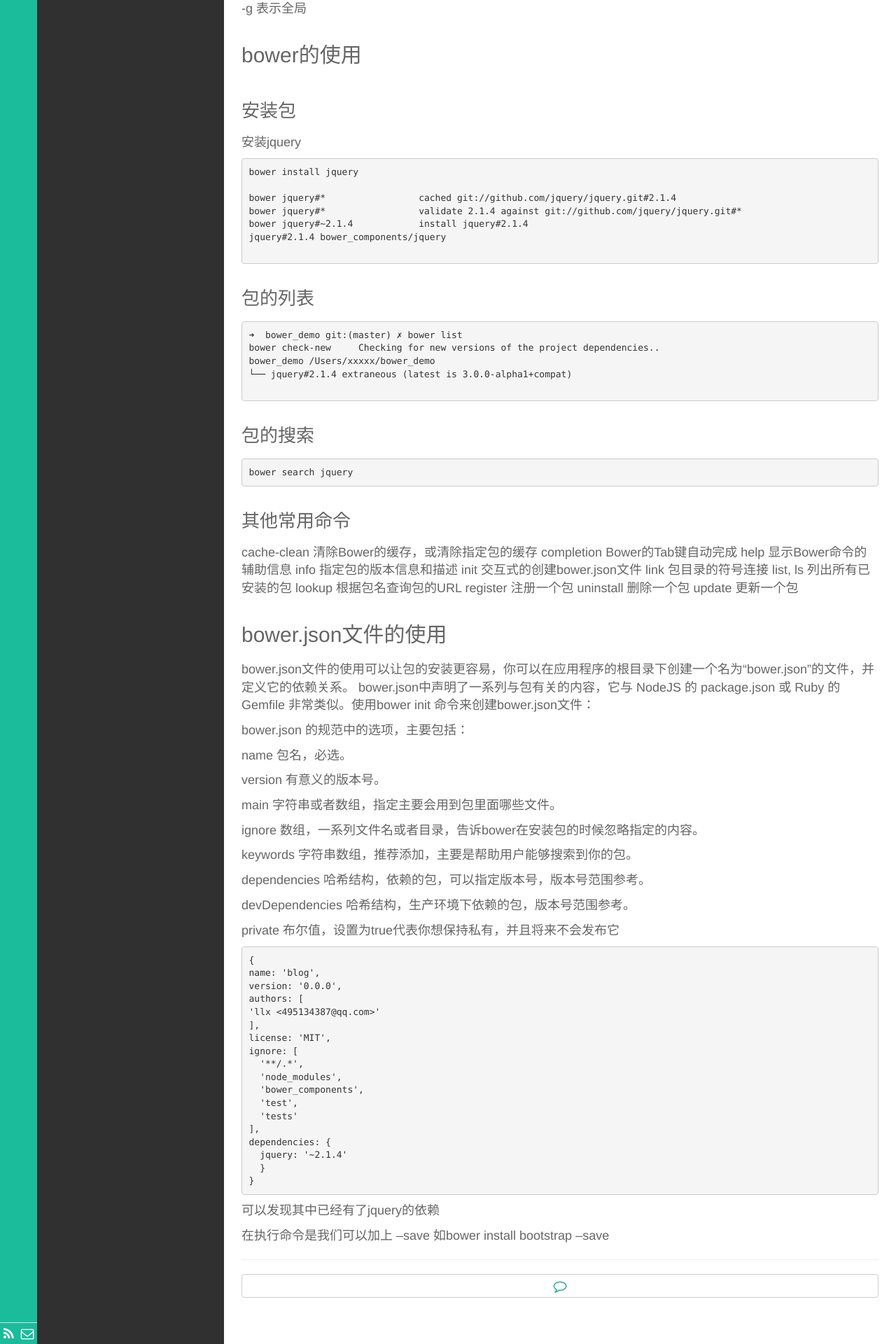
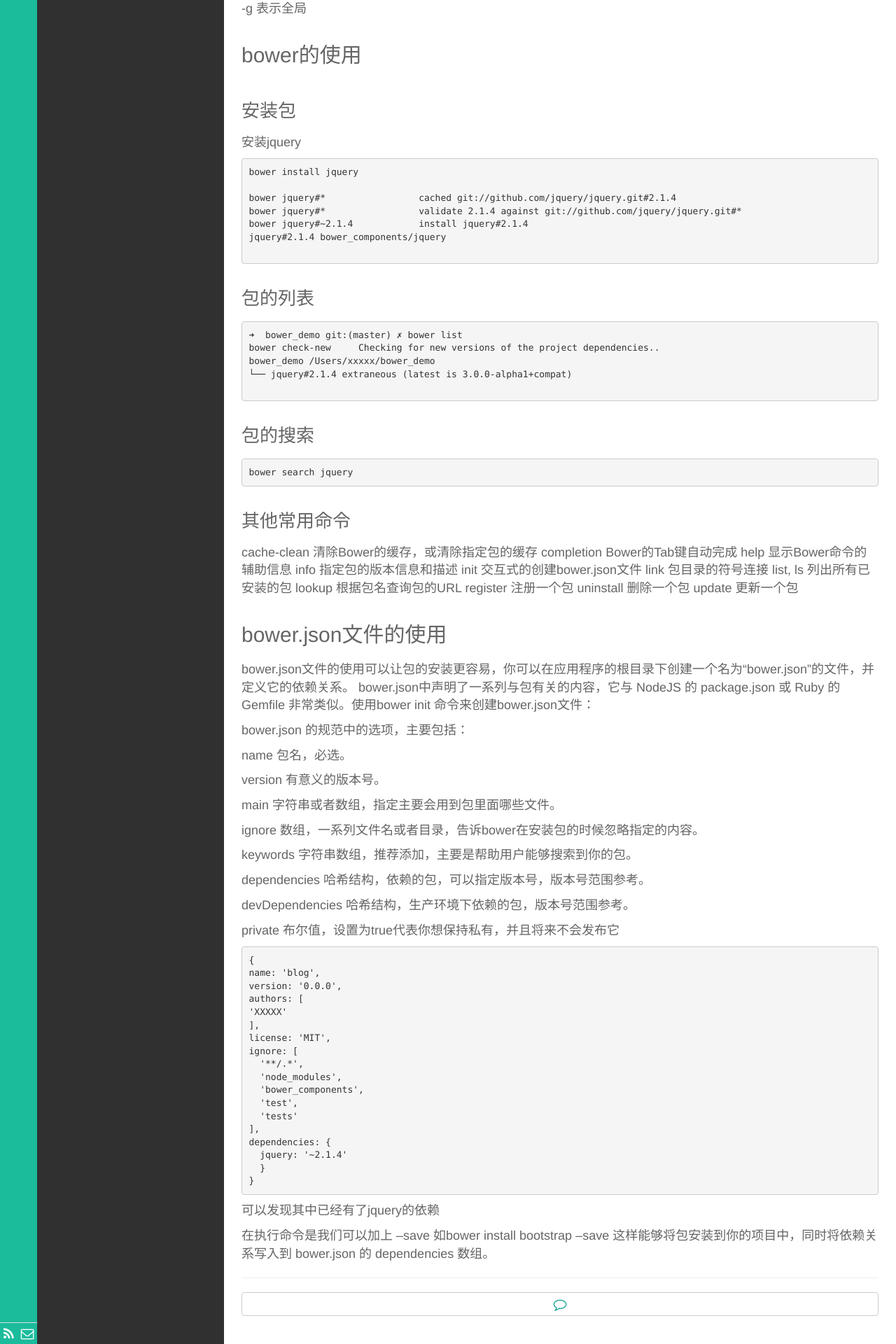
Before and after one commit to llx1105/llx1105.github.io, a Jekyll site: the page built from _posts/技术/2015-08-20-bower.md, in a window 1280 px wide. Shown: the part 843-2763 px from the top of the page at 70% size. Built offline with Jekyll 4.4.1, drawn with Linux system fonts in a browser that asks for light colours; nearby versions of some CDN libraries; library files that are not in the unit come from our copies; Markdown is read by kramdown in place of the engine named in the settings.

Commit message:
add bower.hson

````diff
--- a/_posts/技术/2015-08-20-bower.md
+++ b/_posts/技术/2015-08-20-bower.md
@@ -30,16 +30,16 @@
 
 以上具体如何安装请自行谷歌度娘。
 
-##安装
+## 安装
 
 ```
 npm install -g bower
 ```
 -g 表示全局
 
-##bower的使用
+## bower的使用
 
-###安装包
+### 安装包
 
 安装jquery
 
@@ -63,7 +63,7 @@
 
 ```
 
-###包的搜索
+### 包的搜索
 
 ```
 bower search jquery
@@ -110,7 +110,7 @@
 name: 'blog',
 version: '0.0.0',
 authors: [
-'llx <495134387@qq.com>'
+'XXXXX'
 ],
 license: 'MIT',
 ignore: [
@@ -128,4 +128,4 @@
 
 可以发现其中已经有了jquery的依赖
 
-在执行命令是我们可以加上 --save 如bower install bootstrap --save
+在执行命令是我们可以加上 --save 如bower install bootstrap --save 这样能够将包安装到你的项目中，同时将依赖关系写入到 bower.json 的 dependencies 数组。
````
